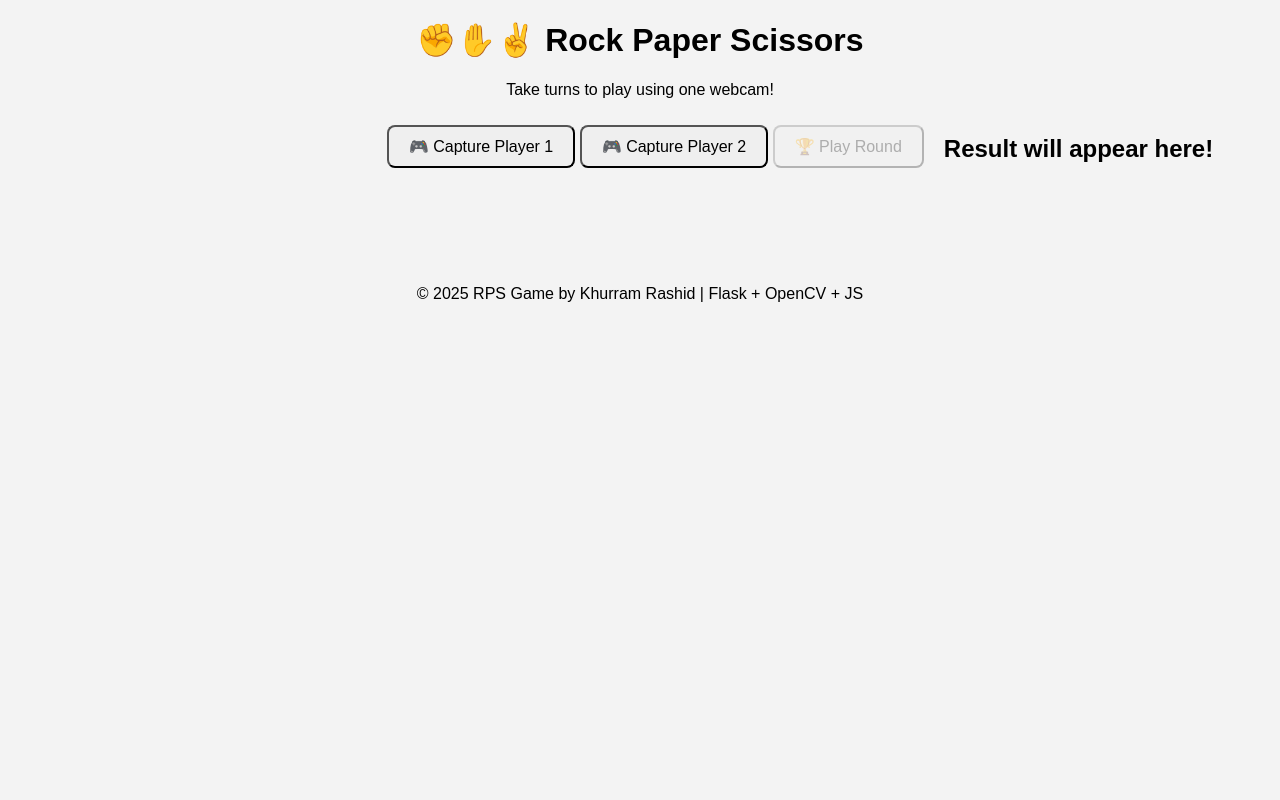
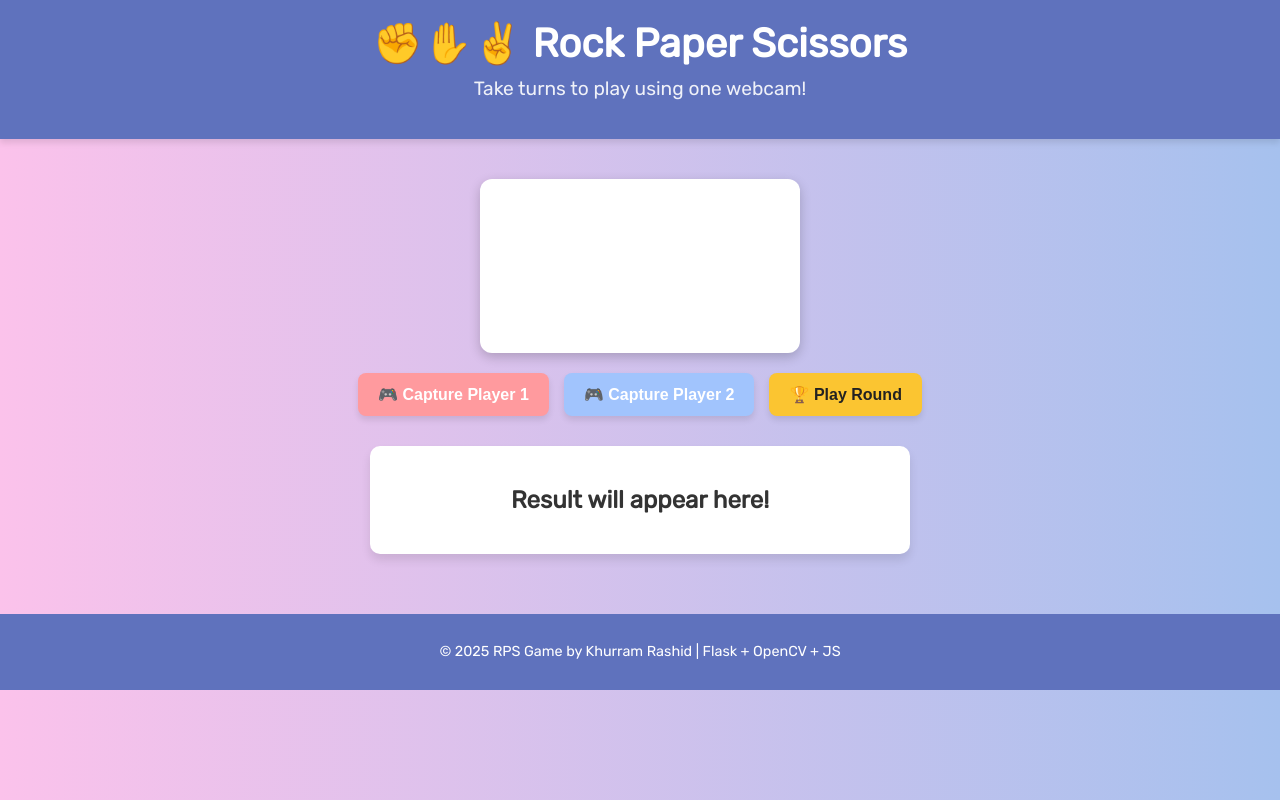
Before and after one commit to KhurramRashid6893/Rock_Paper_Scissors_Game_WebApp, a Flask app: page / in a window 1280 px wide. Run offline with Flask 3, Linux system fonts and the light colour scheme.

Commit message:
Update style.css

```diff
--- a/static/style.css
+++ b/static/style.css
@@ -1,41 +1,121 @@
+/* General Reset */
 body {
-    font-family: Arial;
+    margin: 0;
+    padding: 0;
+    font-family: 'Rubik', sans-serif;
+    background: linear-gradient(to right, #fbc2eb, #a6c1ee);
+    color: #333;
     text-align: center;
-    background: #f3f3f3;
+}
+
+header {
+    padding: 20px;
+    background: #5f72bd;
+    color: white;
+    box-shadow: 0 4px 6px rgba(0,0,0,0.1);
+}
+
+header h1 {
+    margin: 0;
+    font-size: 2.5rem;
+}
+
+.subtitle {
+    margin-top: 10px;
+    font-size: 1.2rem;
+    opacity: 0.9;
 }
 
 .container {
+    margin: 20px auto;
+    padding: 20px;
+    max-width: 800px;
     display: flex;
-    flex-direction: row;
-    justify-content: center;
-    flex-wrap: wrap;
-    gap: 20px;
+    flex-direction: column;
+    align-items: center;
 }
 
-.player {
-    border: 2px solid #444;
+.video-container {
+    background: white;
+    border-radius: 12px;
     padding: 10px;
-    border-radius: 10px;
-    background: white;
+    box-shadow: 0 4px 12px rgba(0,0,0,0.2);
 }
 
 video {
-    width: 300px;
-    border-radius: 10px;
+    width: 100%;
+    max-width: 600px;
+    border-radius: 12px;
 }
-button {
-    margin-top: 10px;
-    padding: 10px 20px;
+
+.buttons {
+    margin-top: 20px;
+    display: flex;
+    flex-wrap: wrap;
+    justify-content: center;
+    gap: 15px;
+}
+
+.btn {
+    padding: 12px 20px;
     font-size: 1rem;
+    border: none;
     border-radius: 8px;
     cursor: pointer;
+    font-weight: bold;
+    transition: transform 0.2s, background 0.3s;
+    box-shadow: 0 4px 6px rgba(0,0,0,0.1);
 }
+
+.btn-player1 {
+    background-color: #ff9a9e;
+    color: #fff;
+}
+
+.btn-player2 {
+    background-color: #a1c4fd;
+    color: #fff;
+}
+
+.btn-play {
+    background-color: #fbc531;
+    color: #222;
+}
+
+.btn:hover {
+    transform: scale(1.05);
+}
+
+.result-box {
+    margin-top: 30px;
+    background: white;
+    padding: 20px;
+    border-radius: 10px;
+    box-shadow: 0 6px 10px rgba(0,0,0,0.1);
+    width: 100%;
+    max-width: 500px;
+}
+
+footer {
+    margin-top: 40px;
+    padding: 15px;
+    background: #5f72bd;
+    color: white;
+    font-size: 0.9rem;
+}
+
 @media (max-width: 768px) {
-    .container {
+    header h1 {
+        font-size: 2rem;
+    }
+
+    .btn {
+        width: 80%;
+        font-size: 1.1rem;
+    }
+
+    .buttons {
         flex-direction: column;
-        align-items: center;
-    }
-    video {
-        width: 90%;
+        gap: 10px;
     }
 }
```
